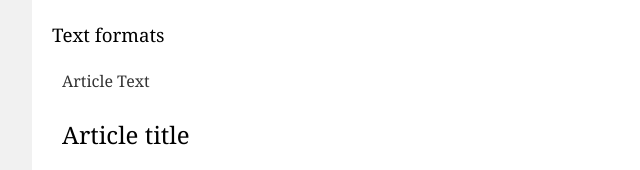
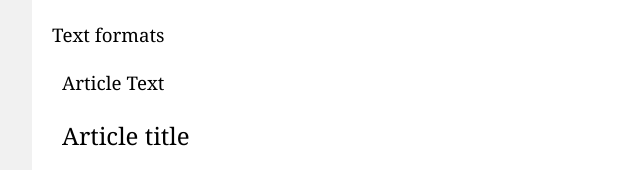
Before and after one commit to OleksandrNyk/front-end-lab-8, a plain HTML site: page homework_01/index.html in a window 1280 px wide. Shown: the part 1119-1289 px from the top of the page, 118-758 px from the left. Drawn offline with Linux system fonts and the light colour scheme.

Commit message:
Update index.html

```diff
--- a/homework_01/index.html
+++ b/homework_01/index.html
@@ -96,9 +96,9 @@
 			<h3 id="text">Text formats</h3>
 
 			<article>
-				<p>Article Text</p>
-			<h2>Article title</h2>
-			<p>Article description</p>
+				<h3>Article Text</h3>
+				<h2>Article title</h2>
+				<p>Article description</p>
 			</article>
 
 <h4>Preformatted Text</h4>
```
